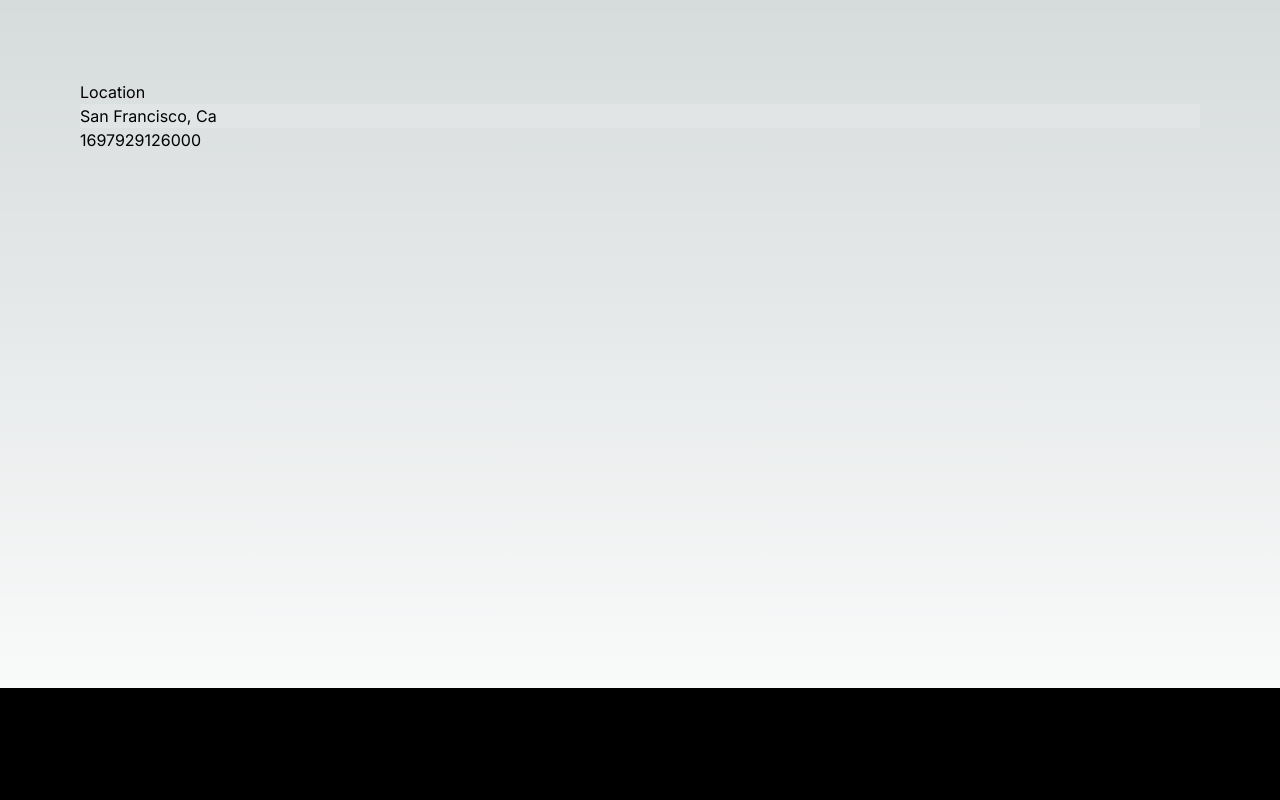
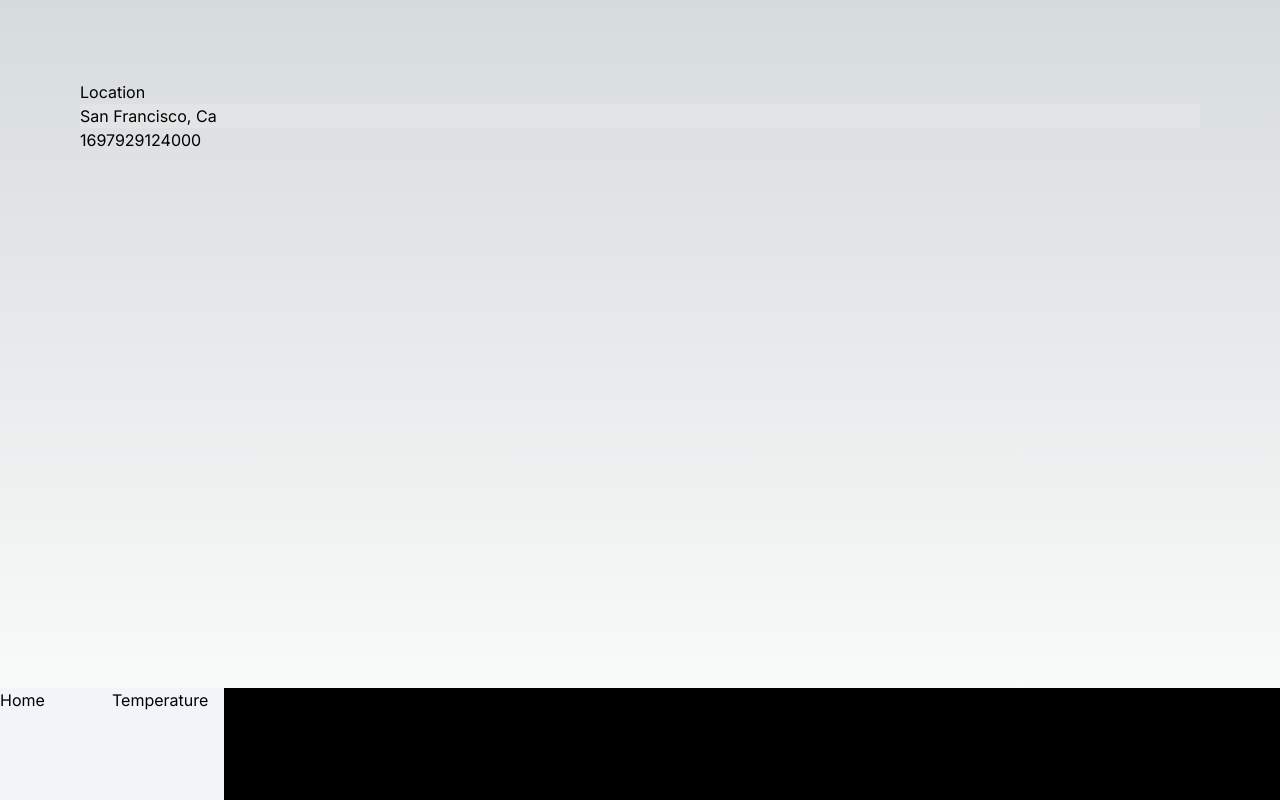
Before and after one commit to CHEUNG-K-Jeffrey/meteorological-conditions, a Next.js app: page / in a window 1280 px wide. Built offline with nearby package versions, Linux system fonts and the light colour scheme.

Commit message:
Add buttons on navbar

```diff
--- a/src/app/NavigationBar.jsx
+++ b/src/app/NavigationBar.jsx
@@ -1,6 +1,9 @@
 
 export default function NavigationBar() {
     return (
-        <div className="w-screen h-40 sm:h-28 bg-black"></div>
+        <div className="flex w-screen h-40 sm:h-28 bg-black">
+            <div className="w-40 sm:w-28 bg-slate-100">Home</div>
+            <div className="w-40 sm:w-28 bg-slate-100">Temperature</div>
+        </div>
     );
 }
```
